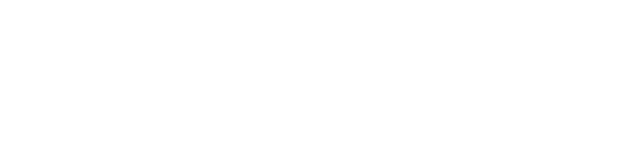
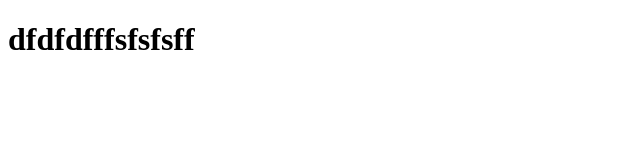
Before and after one commit to chathuranga1991/test-project, a plain HTML site: page hello.html in a window 1280 px wide. Shown: the whole page, without its empty margins (0-640 px from the left). Drawn offline with Linux system fonts and the light colour scheme.

Commit message:
chathuranga
add new h1

```diff
--- a/hello.html
+++ b/hello.html
@@ -5,6 +5,6 @@
     <title>ok........................................</title>
   </head>
   <body>
-
+    <h1>dfdfdfffsfsfsff</h1>
   </body>
 </html>
```
